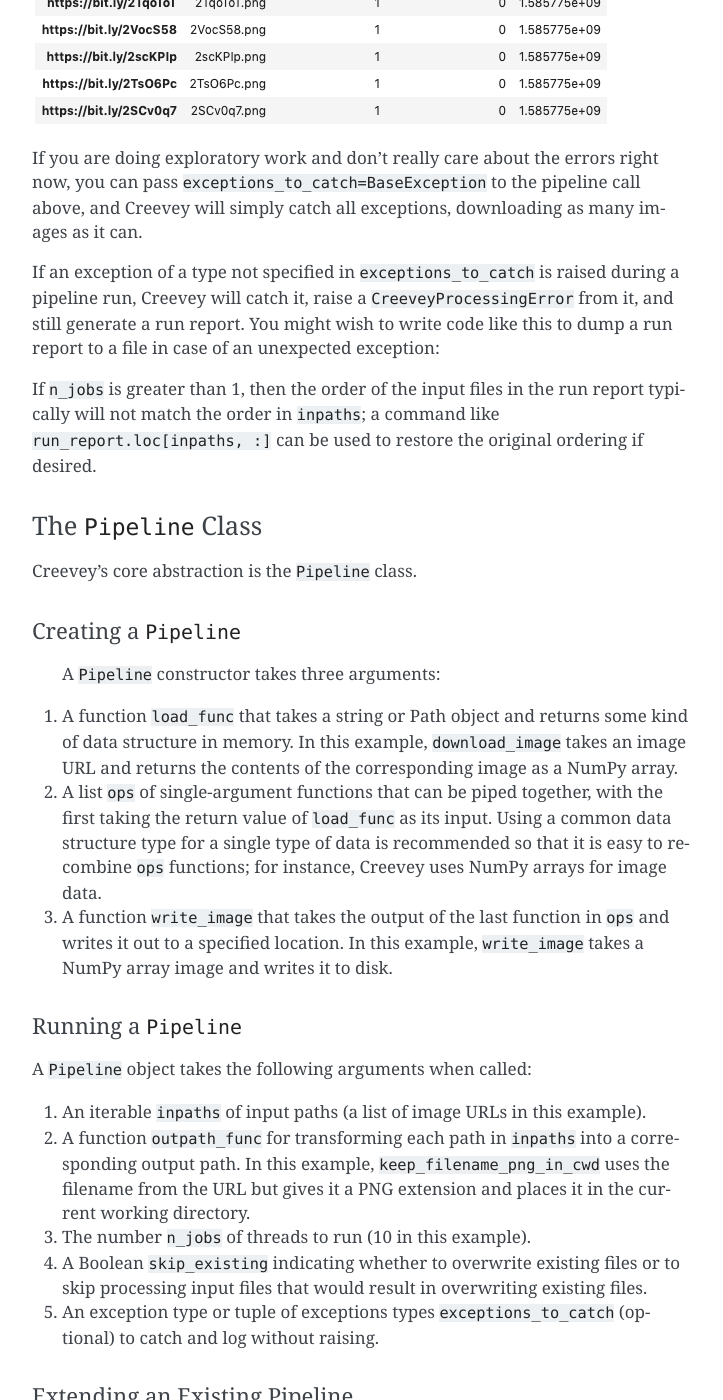
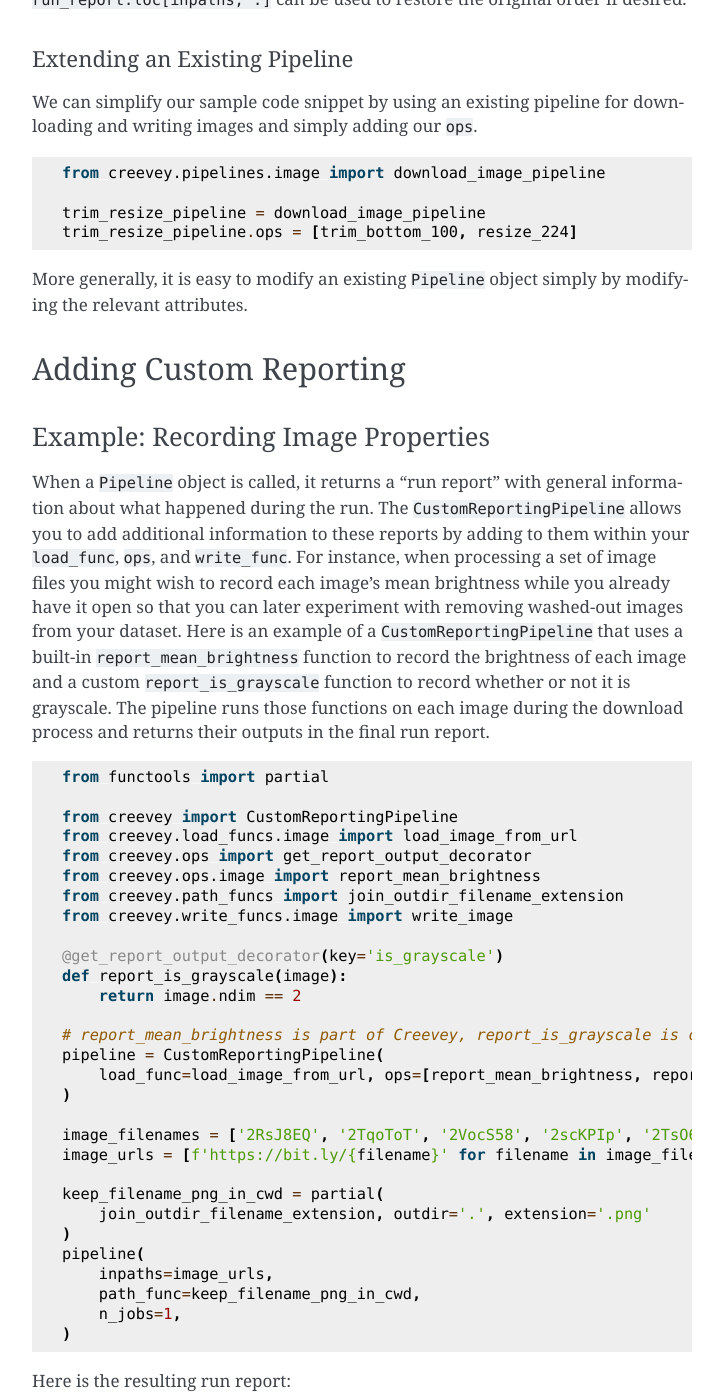
Before and after one commit to ShopRunner/wildebeest, a Sphinx documentation site: the page built from docs/quickstart.rst, in a window 1280 px wide and 1400 px high, scrolled down 1264 px. Shown: the whole window, without its empty margins (388-1111 px from the left). Built offline with Sphinx 7.4.7, drawn with Linux system fonts in a browser that asks for light colours; some of the changed text lies outside the part shown.

Commit message:
Work on changes

```diff
--- a/docs/quickstart.rst
+++ b/docs/quickstart.rst
@@ -8,91 +8,45 @@
 Example: Downloading and Processing Images
 ^^^^^^^^^^^^^^^^^^^^^^^^^^^^^^^^^^^^^^^^^^
 
-For instance, the following code takes a list of image URLs and for each one downloads the file contents, trims off its bottom 100 pixels, resizes it to 224x224, and writes the result to disk, using ten threads for concurrency. Because the pipline is called with ``exceptions_to_catch=AttributeError``\ , this code will catch ``AttributeError``\ s that arise during file processing, logging them as errors but continuing execution. (This error-handling functionality is useful for dealing with occasional corrupted input files.)
+The following code takes a list of image URLs and for each one downloads the file contents, trims off its bottom 100 pixels, resizes it to 224x224, and writes the result to disk, parallelizing across up to ten threads.
 
 .. code-block:: python
 
-   from functools import partial
+    from functools import partial
 
-   from creevey import CreeveyProcessingError, Pipeline
-   from creevey.load_funcs.image import load_image_from_url
-   from creevey.ops.image import resize
-   from creevey.write_funcs.image import write_image
-   from creevey.path_funcs import join_outdir_filename_extension
+    from creevey import Pipeline
+    from creevey.load_funcs.image import load_image_from_url
+    from creevey.ops.image import resize
+    from creevey.write_funcs.image import write_image
+    from creevey.path_funcs import join_outdir_filename_extension
 
 
-   trim_bottom_100 = lambda image: image[:-100, :]
-   resize_224 = partial(resize, shape=(224, 224))
+    trim_bottom_100 = lambda image: image[:-100, :]
+    resize_224 = partial(resize, shape=(224, 224))
 
-   trim_resize_pipeline = Pipeline(
-       load_func=load_image_from_url, ops=[trim_bottom_100, resize_224], write_func=write_image
-   )
+    trim_resize_pipeline = Pipeline(
+        load_func=load_image_from_url, ops=[trim_bottom_100, resize_224], write_func=write_image
+    )
 
-   image_filenames = ['2RsJ8EQ', '2TqoToT', '2VocS58', '2scKPIp', '2TsO6Pc', '2SCv0q7']
-   image_urls = [f'https://bit.ly/{filename}' for filename in image_filenames]
+    image_filenames = ['2RsJ8EQ', '2TqoToT', '2VocS58', '2scKPIp', '2TsO6Pc', '2SCv0q7']
+    image_urls = [f'https://bit.ly/{filename}' for filename in image_filenames]
 
-   keep_filename_png_in_cwd = partial(
-       join_outdir_filename_extension, outdir='.', extension='.png'
-   )
-   trim_resize_pipeline(
-       inpaths=image_urls,
-       path_func=keep_filename_png_in_cwd,
-       n_jobs=10,
-       skip_existing=True,
-       exceptions_to_catch=AttributeError,
-   )
+    keep_filename_png_in_cwd = partial(
+        join_outdir_filename_extension, outdir='.', extension='.png'
+    )
+    trim_resize_pipeline(
+        inpaths=image_urls,
+        path_func=keep_filename_png_in_cwd,
+        n_jobs=10,
+    )
 
-After it runs, ``trim_resize_pipeline(...)`` has an attribute called ``run_report_``: a Pandas DataFrame with each input path as its index and columns indicating the corresponding output path ("outpath"), whether processing was skipped because a file already existed at the output path ("skipped_existing"), whether processing failed due to an exception in ``exceptions_to_catch`` ("exception_handled"), and a timestamp indicating when processing completed ("time_finished"):
+After it runs, ``trim_resize_pipeline(...)`` has a Pandas DataFrame containing a record of what happened with each input file stored as an attribute called ``run_report_``:
 
 .. image:: ./images/run_report_image.png
    :target: ./images/run_report_image.png
    :alt:
 
-If you are doing exploratory work and don't really care about the errors right now, you can pass ``exceptions_to_catch=BaseException`` to the pipeline call above, and Creevey will simply catch all exceptions, downloading as many images as it can.
-
-If an exception of a type not specified in ``exceptions_to_catch`` is raised during a pipeline run, Creevey will catch it, raise a ``CreeveyProcessingError`` from it, and still generate a run report. You might wish to write code like this to dump a run report to a file in case of an unexpected exception:
-
-.. code-block:: python
-    try:
-        trim_resize_pipeline(
-            inpaths=image_urls,
-            path_func=keep_filename_png_in_cwd,
-            n_jobs=10,
-            skip_existing=True,
-            exceptions_to_catch=AttributeError,
-        )
-    except CreeveyProcessingError:
-        trim_resize_pipeline.run_report_.to_parquet('run_report.parquet')
-        raise
-
-If ``n_jobs`` is greater than 1, then the order of the input files in the run report typically will not match the order in ``inpaths``\ ; a command like ``run_report.loc[inpaths, :]`` can be used to restore the original ordering if desired.
-
-The ``Pipeline`` Class
-^^^^^^^^^^^^^^^^^^^^^^^^^^
-
-Creevey's core abstraction is the ``Pipeline`` class.
-
-Creating a ``Pipeline``
-~~~~~~~~~~~~~~~~~~~~~~~~~~~
-
- A ``Pipeline`` constructor takes three arguments:
-
-
-#. A function ``load_func`` that takes a string or Path object and returns some kind of data structure in memory. In this example, ``download_image`` takes an image URL and returns the contents of the corresponding image as a NumPy array.
-#. A list ``ops`` of single-argument functions that can be piped together, with the first taking the return value of ``load_func`` as its input. Using a common data structure type for a single type of data is recommended so that it is easy to recombine ``ops`` functions; for instance, Creevey uses NumPy arrays for image data.
-#. A function ``write_image`` that takes the output of the last function in ``ops`` and writes it out to a specified location. In this example, ``write_image`` takes a NumPy array image and writes it to disk.
-
-Running a ``Pipeline``
-~~~~~~~~~~~~~~~~~~~~~~~~~~
-
-A ``Pipeline`` object takes the following arguments when called:
-
-
-#. An iterable ``inpaths`` of input paths (a list of image URLs in this example).
-#. A function ``outpath_func`` for transforming each path in ``inpaths`` into a corresponding output path. In this example, ``keep_filename_png_in_cwd`` uses the filename from the URL but gives it a PNG extension and places it in the current working directory.
-#. The number ``n_jobs`` of threads to run (10 in this example).
-#. A Boolean ``skip_existing`` indicating whether to overwrite existing files or to skip processing input files that would result in overwriting existing files.
-#. An exception type or tuple of exceptions types ``exceptions_to_catch`` (optional) to catch and log without raising.
+If ``n_jobs`` is greater than 1, then the order of the input files in the run report typically will not match the order in ``inpaths``\ ; a command like ``run_report.loc[inpaths, :]`` can be used to restore the original order if desired.
 
 Extending an Existing Pipeline
 ~~~~~~~~~~~~~~~~~~~~~~~~~~~~~~
@@ -114,40 +68,39 @@
 Example: Recording Image Properties
 ^^^^^^^^^^^^^^^^^^^^^^^^^^^^^^^^^^^
 
-When a ``Pipeline`` object is called, it returns a "run report" with basic information about what happened during the run. The ``CustomReportingPipeline`` allows you to add additional information to these reports by adding to them within your ``load_func``\ , ``ops``\ , and ``write_func``. For instance, when processing a set of image files you might wish to record each image's mean brightness while you already have it open so that you can later experiment with removing washed-out images from your dataset. Here is an example of a ``CustomReportingPipeline`` that uses a built-in ``report_mean_brightness`` function to record the brightness of each image and a custom ``report_is_grayscale`` function to record whether or not it is grayscale. The pipeline runs those functions on each image during the download process and returns their outputs in the final run report.
+When a ``Pipeline`` object is called, it returns a "run report" with general information about what happened during the run. The ``CustomReportingPipeline`` allows you to add additional information to these reports by adding to them within your ``load_func``\ , ``ops``\ , and ``write_func``. For instance, when processing a set of image files you might wish to record each image's mean brightness while you already have it open so that you can later experiment with removing washed-out images from your dataset. Here is an example of a ``CustomReportingPipeline`` that uses a built-in ``report_mean_brightness`` function to record the brightness of each image and a custom ``report_is_grayscale`` function to record whether or not it is grayscale. The pipeline runs those functions on each image during the download process and returns their outputs in the final run report.
 
 .. code-block:: python
 
-   from functools import partial
+    from functools import partial
 
-   from creevey import CustomReportingPipeline
-   from creevey.load_funcs.image import load_image_from_url
-   from creevey.ops import get_report_output_decorator
-   from creevey.ops.image import report_mean_brightness
-   from creevey.path_funcs import join_outdir_filename_extension
-   from creevey.write_funcs.image import write_image
+    from creevey import CustomReportingPipeline
+    from creevey.load_funcs.image import load_image_from_url
+    from creevey.ops import get_report_output_decorator
+    from creevey.ops.image import report_mean_brightness
+    from creevey.path_funcs import join_outdir_filename_extension
+    from creevey.write_funcs.image import write_image
 
-   @get_report_output_decorator(key='is_grayscale')
-   def report_is_grayscale(image):
-       return image.ndim == 2
+    @get_report_output_decorator(key='is_grayscale')
+    def report_is_grayscale(image):
+        return image.ndim == 2
 
-   # report_mean_brightness is part of Creevey, report_is_grayscale is custom
-   pipeline = CustomReportingPipeline(
-       load_func=load_image_from_url, ops=[report_mean_brightness, report_is_grayscale], write_func=write_image
-   )
+    # report_mean_brightness is part of Creevey, report_is_grayscale is custom
+    pipeline = CustomReportingPipeline(
+        load_func=load_image_from_url, ops=[report_mean_brightness, report_is_grayscale], write_func=write_image
+    )
 
-   image_filenames = ['2RsJ8EQ', '2TqoToT', '2VocS58', '2scKPIp', '2TsO6Pc', '2SCv0q7']
-   image_urls = [f'https://bit.ly/{filename}' for filename in image_filenames]
+    image_filenames = ['2RsJ8EQ', '2TqoToT', '2VocS58', '2scKPIp', '2TsO6Pc', '2SCv0q7']
+    image_urls = [f'https://bit.ly/{filename}' for filename in image_filenames]
 
-   keep_filename_png_in_cwd = partial(
-       join_outdir_filename_extension, outdir='.', extension='.png'
-   )
-   pipeline(
-       inpaths=image_urls,
-       path_func=keep_filename_png_in_cwd,
-       n_jobs=1,
-       skip_existing=False,
-   )
+    keep_filename_png_in_cwd = partial(
+        join_outdir_filename_extension, outdir='.', extension='.png'
+    )
+    pipeline(
+        inpaths=image_urls,
+        path_func=keep_filename_png_in_cwd,
+        n_jobs=1,
+    )
 
 Here is the resulting run report:
 
```
Also changed, not shown: README.md (+1 -1 lines), 3 other files.
